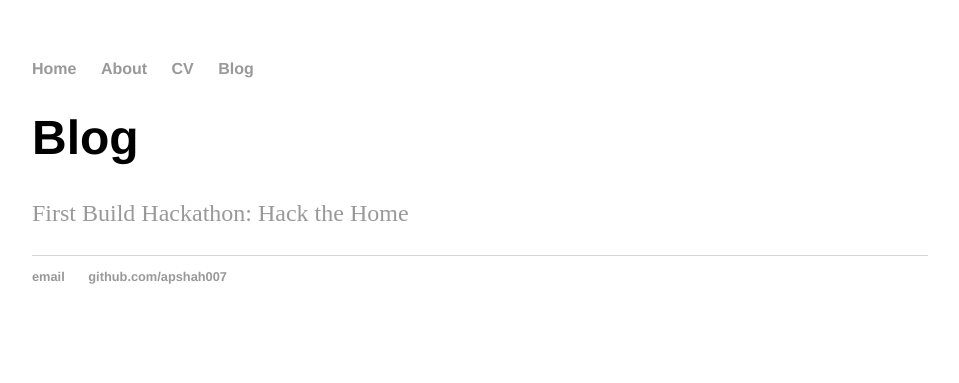
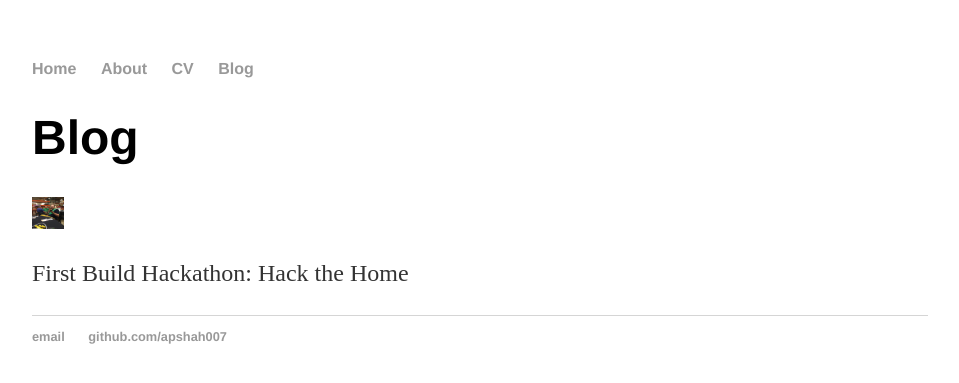
Before and after one commit to apshah007/apshah007.github.io, a Jekyll site: the page blog.html, which Jekyll copies as it is, in a window 1280 px wide. Shown: the top 383 px of the page, without its empty margins (160-1119 px from the left). Built offline with Jekyll 4.4.1, drawn with Linux system fonts in a browser that asks for light colours.

Commit message:
update blog

```diff
--- a/blog.html
+++ b/blog.html
@@ -16,7 +16,8 @@
 		<div class="container">
     		<div class="blurb">
         		<h1>Blog</h1>
-				<p><a href="IMG_1310.jpg">First Build Hackathon: Hack the Home</a></p>
+				<IMG SRC="IMG_1310.jpg" ALT="First Build:Hack the Home" WIDTH=32 HEIGHT=32>
+                <p>First Build Hackathon: Hack the Home</p>
     		</div><!-- /.blurb -->
 		</div><!-- /.container -->
 		<footer>
```
